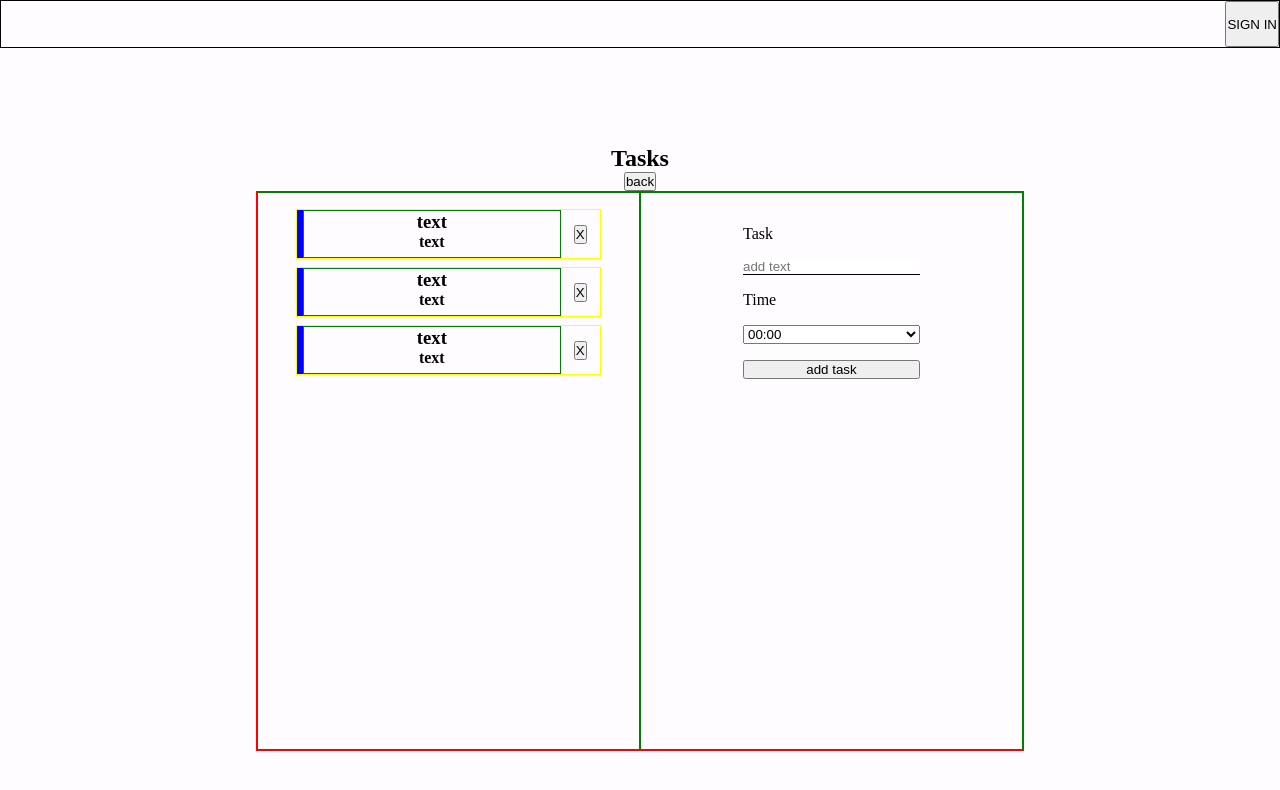
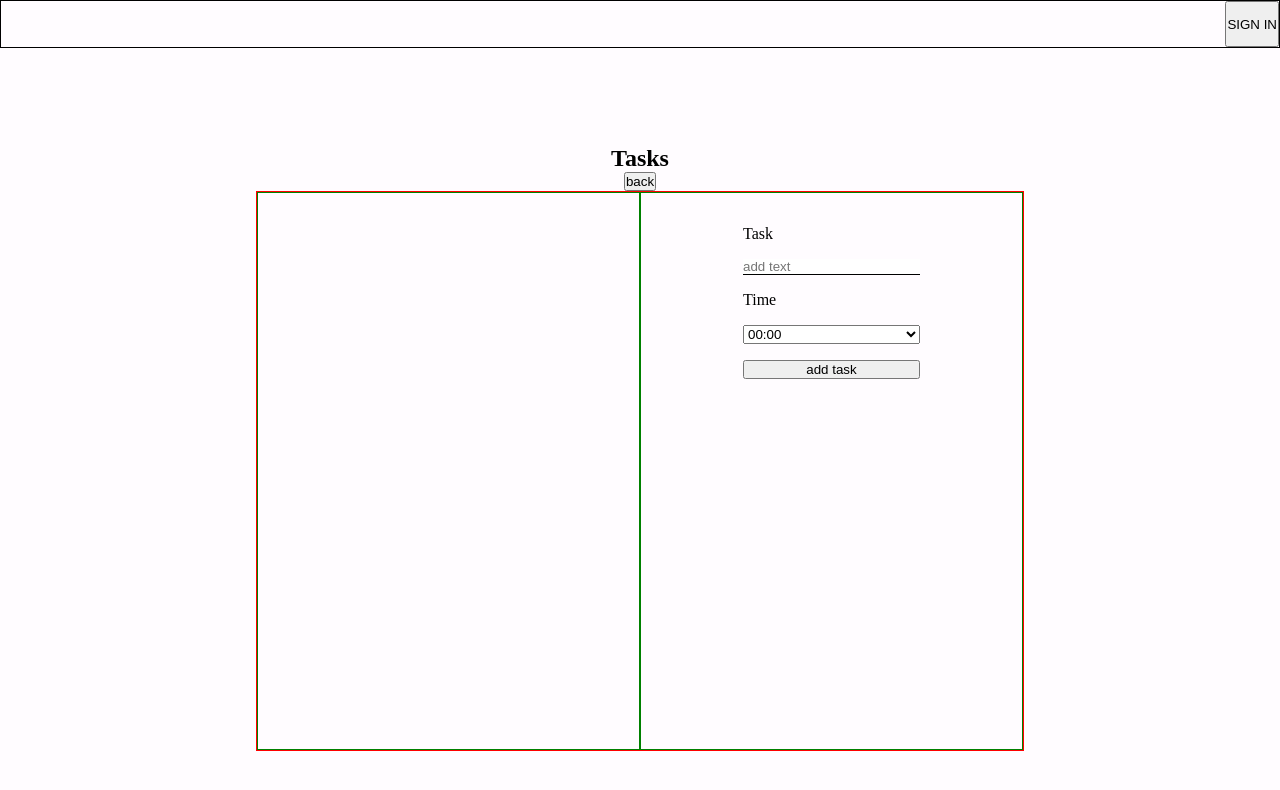
Before and after one commit to aviadc/calendar, a Vue app: page /tasks in a window 1280 px wide. Shown: the top 790 px of the page. Built offline with nearby package versions, Linux system fonts and the light colour scheme.

Commit message:
task title date

```diff
--- a/src/components/AddTask.vue
+++ b/src/components/AddTask.vue
@@ -48,7 +48,7 @@ export default {
         // const userDocRef = doc(db, "users", this.userRef.id);
         // console.log("update ref?",userDocRef);
         await updateDoc(doc(db, "users", this.userRefId), {
-          [`tasks.${this.theDate.split('/').join('')}`]: {},
+          [`tasks.${this.theDate.split('/').slice(1).join('')}`]: {},
         });
       } catch (e) {
         console.error("Error adding document: ", e);
--- a/src/components/Task.vue
+++ b/src/components/Task.vue
@@ -2,8 +2,8 @@
   <div class="task-container">
     <div class="task-left"></div>
     <div class="task-inner">
-      <h3 class="task-title">{{text}}</h3>
-      <h4 class="task-time">{{text}}</h4>
+      <h3 class="task-title">{{title}}</h3>
+      <h4 class="task-time">{{time}}</h4>
     </div>
     <div class="delete-task">
       <button>X</button>
--- a/src/views/Tasks.vue
+++ b/src/views/Tasks.vue
@@ -5,9 +5,7 @@
     <button @click="this.$router.go(-1)">back</button>
     <div class="tasks-inner">
       <div class="tasks-list">
-        <Task title="first task" time="12/08/19" />
-        <Task title="first task" time="12/08/19" />
-        <Task title="first task" time="12/08/19" />
+
 
       </div>
       <div class="add-task-container">
@@ -28,7 +26,7 @@ export default {
     data() {
         return {
 
-            date: 'rrr',
+            date: '',
         };
     },
     mounted() {
```
